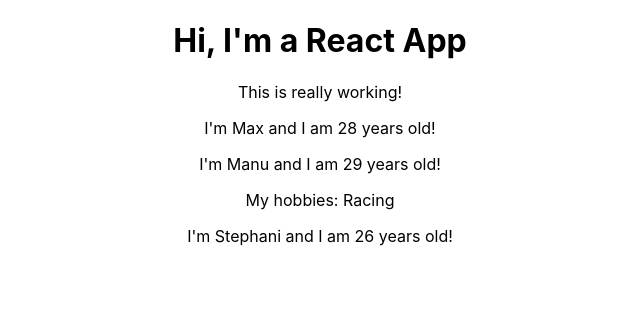
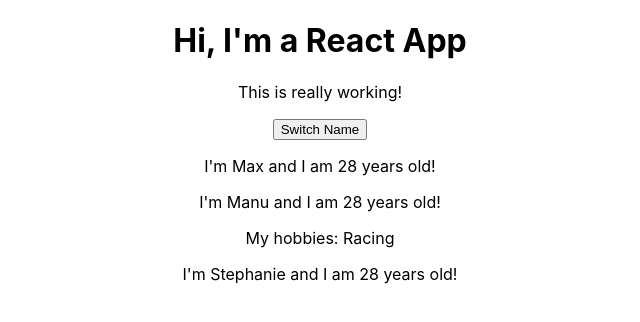
Before and after one commit to Edely/Learning-React, a React (Create React App) app in the folder react-complete-guide/: page / in a window 1280 px wide. Shown: the top 322 px of the page, without its empty margins (320-960 px from the left). Built offline with nearby package versions, Linux system fonts and the light colour scheme.

Commit message:
38 - Using state (object property in class) to pass data to component rendering

```diff
--- a/react-complete-guide/src/App.js
+++ b/react-complete-guide/src/App.js
@@ -3,14 +3,24 @@ import './App.css';
 import Person from './Person/Person';
 
 class App extends Component {
+
+  state = {
+    persons: [
+      { name: 'Max', age: 28 },
+      { name: 'Manu', age: 29 },
+      { name: 'Stephanie', age: 26 }
+    ]
+  }
+
   render() {
     return (
       <div className="App">
           <h1>Hi, I'm a React App</h1>
           <p>This is really working!</p>
-          <Person name="Max" age ="28"/>
-          <Person name= "Manu" age="29">My hobbies: Racing </Person>
-          <Person name="Stephani" age="26"/>
+          <button>Switch Name</button>
+          <Person name={this.state.persons[0].name} age={this.state.persons[0].age}/>
+          <Person name= {this.state.persons[1].name} age={this.state.persons[0].age}>My hobbies: Racing </Person>
+          <Person name={this.state.persons[2].name} age={this.state.persons[0].age}/>
       </div>
     );
     //return React.createElement('div', {className: 'App'}, React.createElement('h1', null, 'Does It Work now?'));
```
